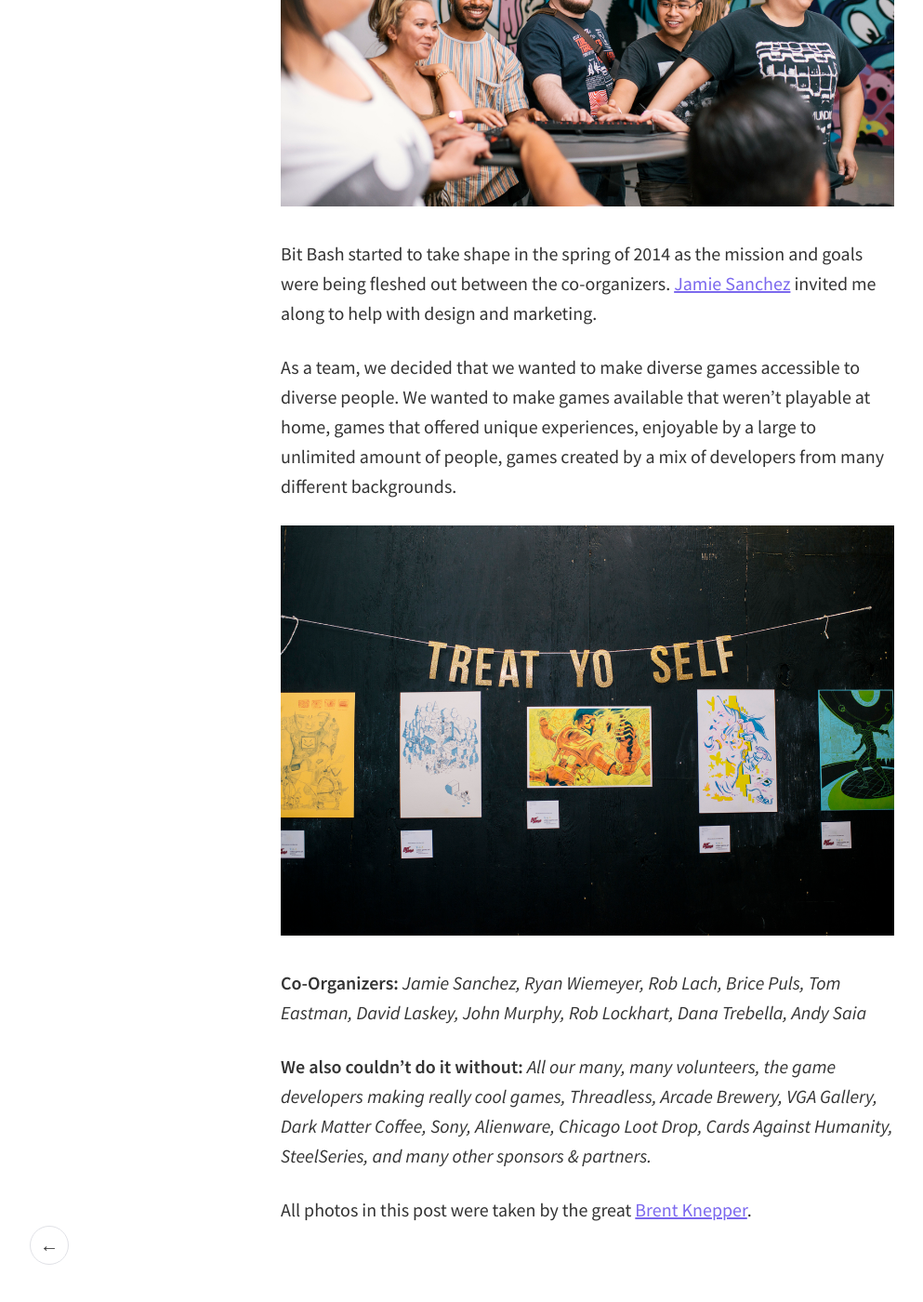
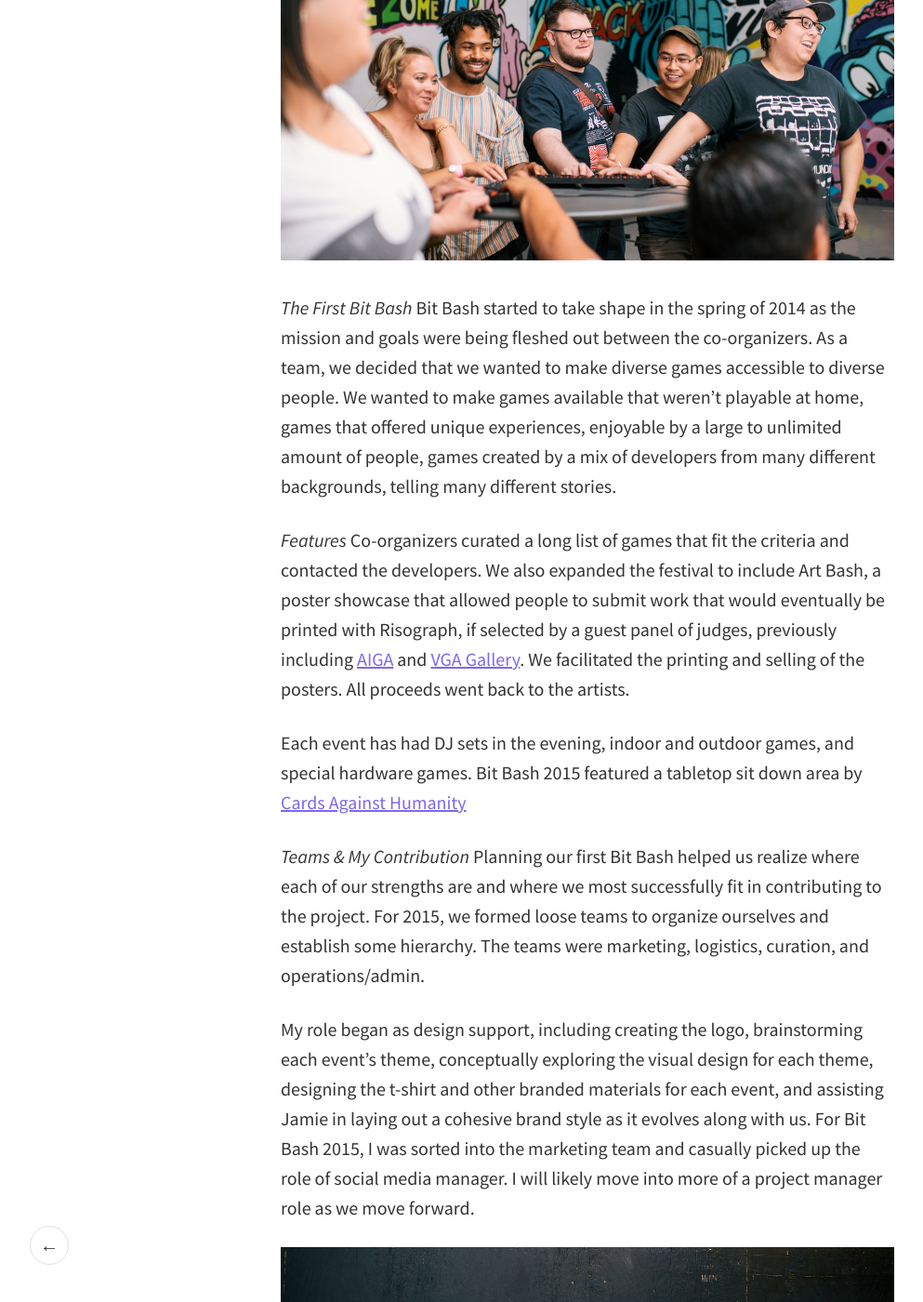
Before and after one commit to lenamasek/lenamasek.github.io, a Jekyll site: the page built from _posts/2015-08-22-bitbash.markdown, in a window 1280 px wide and 1400 px high, scrolled down 805 px. Shown: the whole window at 93% size, without its empty margins (8-1001 px from the left). Built offline with Jekyll 4.4.1, drawn with Linux system fonts in a browser that asks for light colours; some of the changed text lies outside the part shown.

Commit message:
lots of bit bash

```diff
--- a/_posts/2015-08-22-bitbash.markdown
+++ b/_posts/2015-08-22-bitbash.markdown
@@ -5,15 +5,33 @@
 category: project
 ---
 
-[Bit Bash](http://bitbashchicago.com) is Chicago's first alternative games festival. In early 2014, a few Chicagoans traveled to the annual Game Developers' Conference in the Bay Area, had a blast, and lamented about how Chicago doesn't have any large events (festivals, conferences) for the games industry. They were tired of travelling to the coasts for games events, so they gathered friends and began to plan Chicago's first games festival.
+[Bit Bash](http://bitbashchicago.com) is Chicago's first alternative games and arts festival.
+
+*Origin*
+In early 2014, a few Chicagoans traveled to the annual Game Developers' Conference in the Bay Area, had a blast, and lamented about how Chicago doesn't have any large events (festivals, conferences) for the games industry. They were tired of travelling to the coasts for games events, so they gathered friends and began to plan Chicago's first games festival. [Jamie Sanchez](http://jamiesanchez.com) invited me along to help with design and marketing.
 
 <img src="{{ site.baseurl }}/assets/img/bk_bitbash2.jpg">
 
-Bit Bash started to take shape in the spring of 2014 as the mission and goals were being fleshed out between the co-organizers. [Jamie Sanchez](http://jamiesanchez.com) invited me along to help with design and marketing.
+*The First Bit Bash*
+Bit Bash started to take shape in the spring of 2014 as the mission and goals were being fleshed out between the co-organizers. As a team, we decided that we wanted to make diverse games accessible to diverse people. We wanted to make games available that weren't playable at home, games that offered unique experiences, enjoyable by a large to unlimited amount of people, games created by a mix of developers from many different backgrounds, telling many different stories.
 
-As a team, we decided that we wanted to make diverse games accessible to diverse people. We wanted to make games available that weren't playable at home, games that offered unique experiences, enjoyable by a large to unlimited amount of people, games created by a mix of developers from many different backgrounds.
+*Features*
+Co-organizers curated a long list of games that fit the criteria and contacted the developers. We also expanded the festival to include Art Bash, a poster showcase that allowed people to submit work that would eventually be printed with Risograph, if selected by a guest panel of judges, previously including [AIGA](http://chicago.aiga.org) and [VGA Gallery](http://videogameartgallery.com). We facilitated the printing and selling of the posters. All proceeds went back to the artists.
+
+Each event has had DJ sets in the evening, indoor and outdoor games, and special hardware games. Bit Bash 2015 featured a tabletop sit down area by [Cards Against Humanity](http://cardsagainsthumanity.com/)
+
+*Teams & My Contribution*
+Planning our first Bit Bash helped us realize where each of our strengths are and where we most successfully fit in contributing to the project. For 2015, we formed loose teams to organize ourselves and establish some hierarchy. The teams were marketing, logistics, curation, and operations/admin.
+
+My role began as design support, including creating the logo, brainstorming each event's theme, conceptually exploring the visual design for each theme, designing the t-shirt and other branded materials for each event, and assisting Jamie in laying out a cohesive brand style as it evolves along with us. For Bit Bash 2015, I was sorted into the marketing team and casually picked up the role of social media manager. I will likely move into more of a project manager role as we move forward.
 
 <img src="{{ site.baseurl }}/assets/img/bk_bitbash1.jpg">
+
+*Events to Date*
+Our first Bit Bash happened on Saturday, September 6, 2014. We held a  a smaller event appropriately titled Itty Bitty Bash on Thursday, February 6, 2015. The second classic Bit Bash festival was held Saturday, August 22, 2015. More to come!
+
+*Bash to the Future*
+Keep in touch for our future events. You can sign up for our newsletter on our [website](http://bitbashchicago.com/), and find us at the following links: [twitter](http://twitter.com/bitbashchicago), [instagram](http://instagram.com/bitbashchicago), [tumblr](http://bitbash.tumblr.com/).
 
 **Co-Organizers:** *Jamie Sanchez, Ryan Wiemeyer, Rob Lach, Brice Puls, Tom Eastman, David Laskey, John Murphy, Rob Lockhart, Dana Trebella, Andy Saia*
 
--- a/work/index.html
+++ b/work/index.html
@@ -13,7 +13,7 @@ title: Homepage
 <section class="single-wrap-xl">
 
 <div class="group">
-		<a href="{{ site.url }}/project/2014/01/28/bitbash/">
+		<a href="{{ site.url }}/project/2015/08/22/bitbash/">
 	<div class="span_2_of_6 portfolio-item first" id="bitbash">
 		Bit Bash <br/>
 		<p class="subtitle">Chicago's Alternative Games Festival</p>
```
